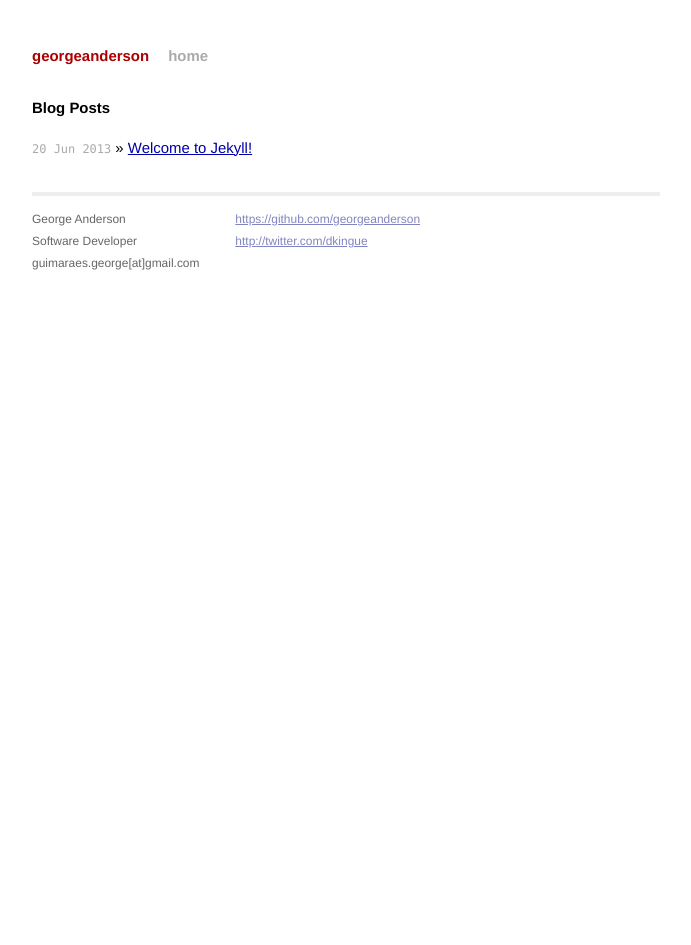
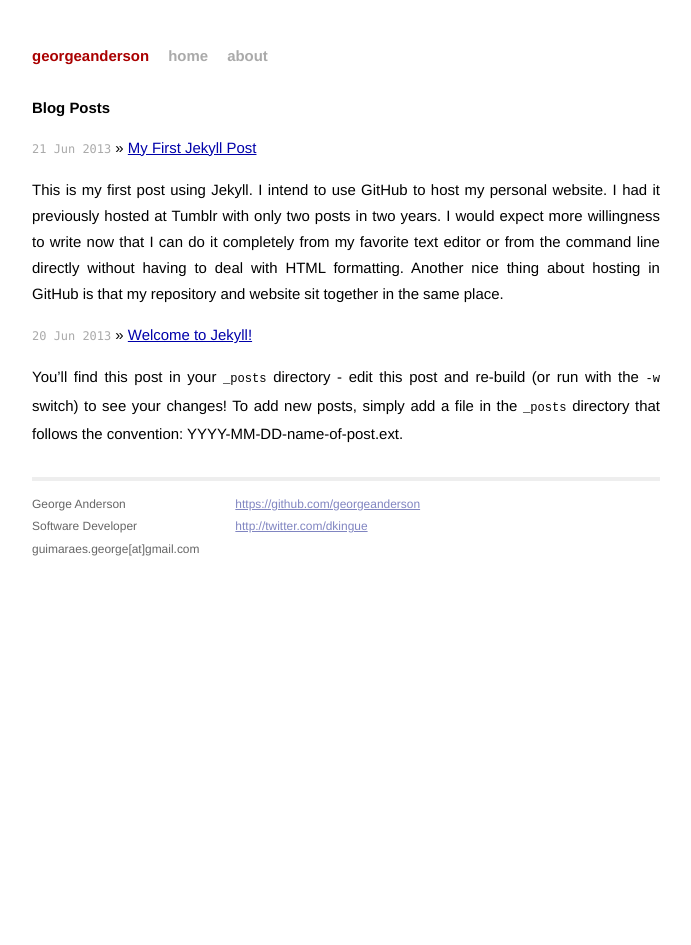
Before and after one commit to georgeanderson/georgeanderson.github.io, a Jekyll site: the page built from index.html, in a window 1280 px wide. Shown: the whole page, without its empty margins (294-985 px from the left). Built offline with Jekyll 4.4.1, drawn with Linux system fonts in a browser that asks for light colours.

Commit message:
Initial setup and sample posts

```diff
--- a/_layouts/default.html
+++ b/_layouts/default.html
@@ -20,6 +20,7 @@
             <div class="header">
               <h1 class="title"><a href="/">{{ site.name }}</a></h1>
               <a class="extra" href="/">home</a>
+              <a class="extra" href="/about.html">about</a>
             </div>
 
                 {{ content }}
--- a/_posts/2013-06-20-welcome-to-jekyll.markdown
+++ b/_posts/2013-06-20-welcome-to-jekyll.markdown
@@ -10,7 +10,7 @@ To add new posts, simply add a file in the `_posts` directory that follows the c
 
 Jekyll also offers powerful support for code snippets:
 
-{% highlight ruby %}
+{% highlight ruby linenos%}
 def print_hi(name)
   puts "Hi, #{name}"
 end
--- /dev/null
+++ b/_posts/2013-06-21-My-First-Jekyll-Post.markdown
@@ -0,0 +1,21 @@
+---
+layout: post
+title:  "My First Jekyll Post"
+date:   2013-06-21 15:18:55
+categories: jekyll update
+---
+
+This is my first post using Jekyll. I intend to use GitHub to host my personal website. I
+had it previously hosted at Tumblr with only two posts in two years. I would expect more
+willingness to write now that I can do it completely from my favorite text editor or from
+the command line directly without having to deal with HTML formatting. Another nice thing
+about hosting in GitHub is that my repository and website sit together in the same place.
+
+In the first version it should just plain Jekyll defaults with no social interaction. The
+idea is to gradually add common blog functionalities like commenta (I hope there is a
+disqus plugin out there), twitter, LinkedIn, PSN and others - no Facebook please.
+
+Let's see how this works in the coming weeks. That's it for now.
+
+Thanks,
+George.
--- a/index.html
+++ b/index.html
@@ -7,7 +7,9 @@ title: George Anderson
   <h1>Blog Posts</h1>
   <ul class="posts">
     {% for post in site.posts %}
-      <li><span>{{ post.date | date_to_string }}</span> &raquo; <a href="{{ post.url }}">{{ post.title }}</a></li>
+      <li><span>{{ post.date | date_to_string }}</span> &raquo; <a href="{{ post.url }}">{{ post.title }}</a>
+      <p>{{ post.excerpt }}</p>
+      </li>
     {% endfor %}
   </ul>
 </div>
```
Also changed, not shown: _layouts/post.html (+8 -0 lines), about.html (added, +8 -0 lines).
